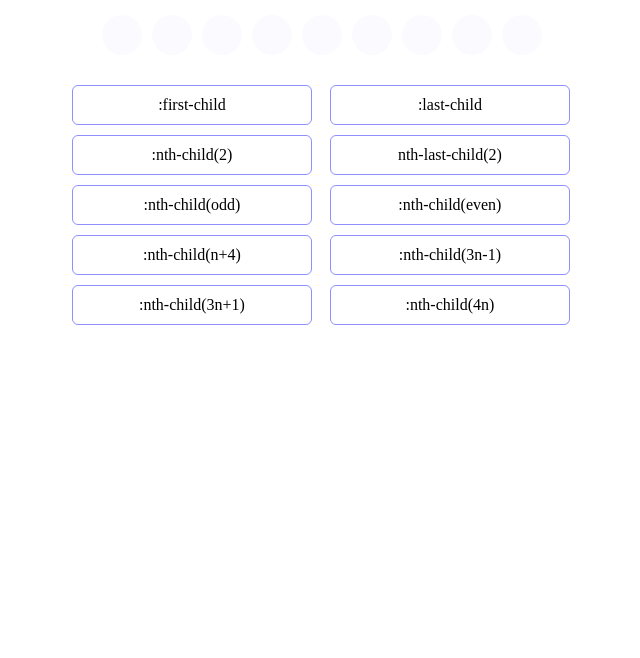
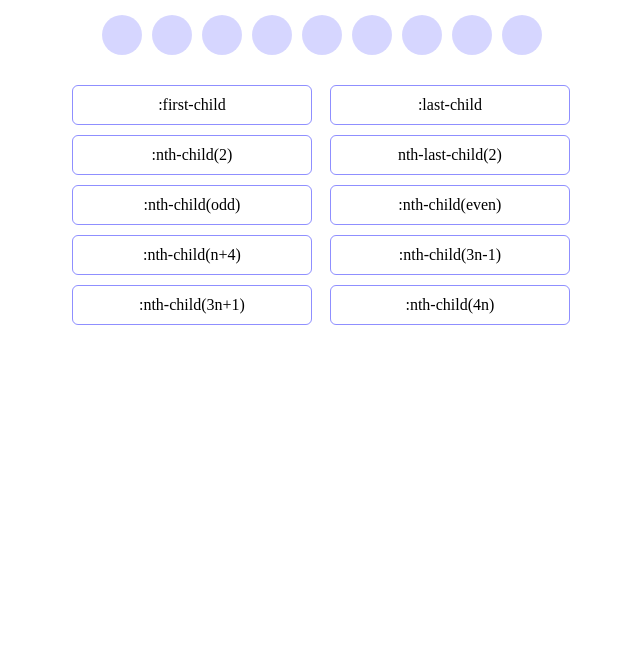
Before and after one commit to abud3l/Nth-child, a plain HTML site: page index.html in a window 1280 px wide. Shown: the part 142-800 px from the top of the page, without its empty margins (318-958 px from the left). Drawn offline with Linux system fonts and the light colour scheme.

Commit message:
Update style.css

```diff
--- a/style.css
+++ b/style.css
@@ -14,7 +14,7 @@ span {
     gap: 10px;
     justify-content: center;
     margin: 30px 0;
-    opacity: 10%
+    opacity: 80%
 }
 
 .squre {
```
